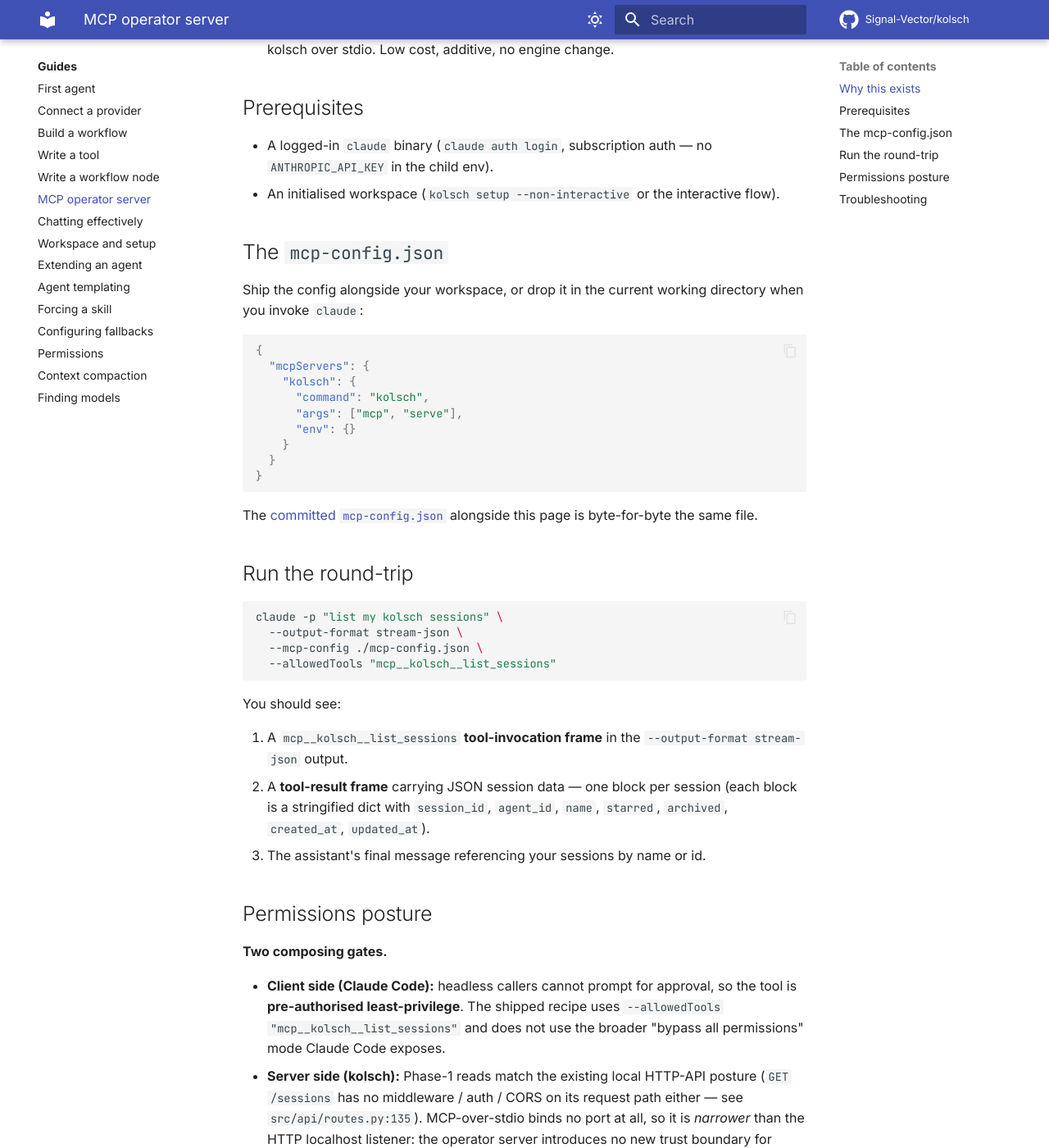
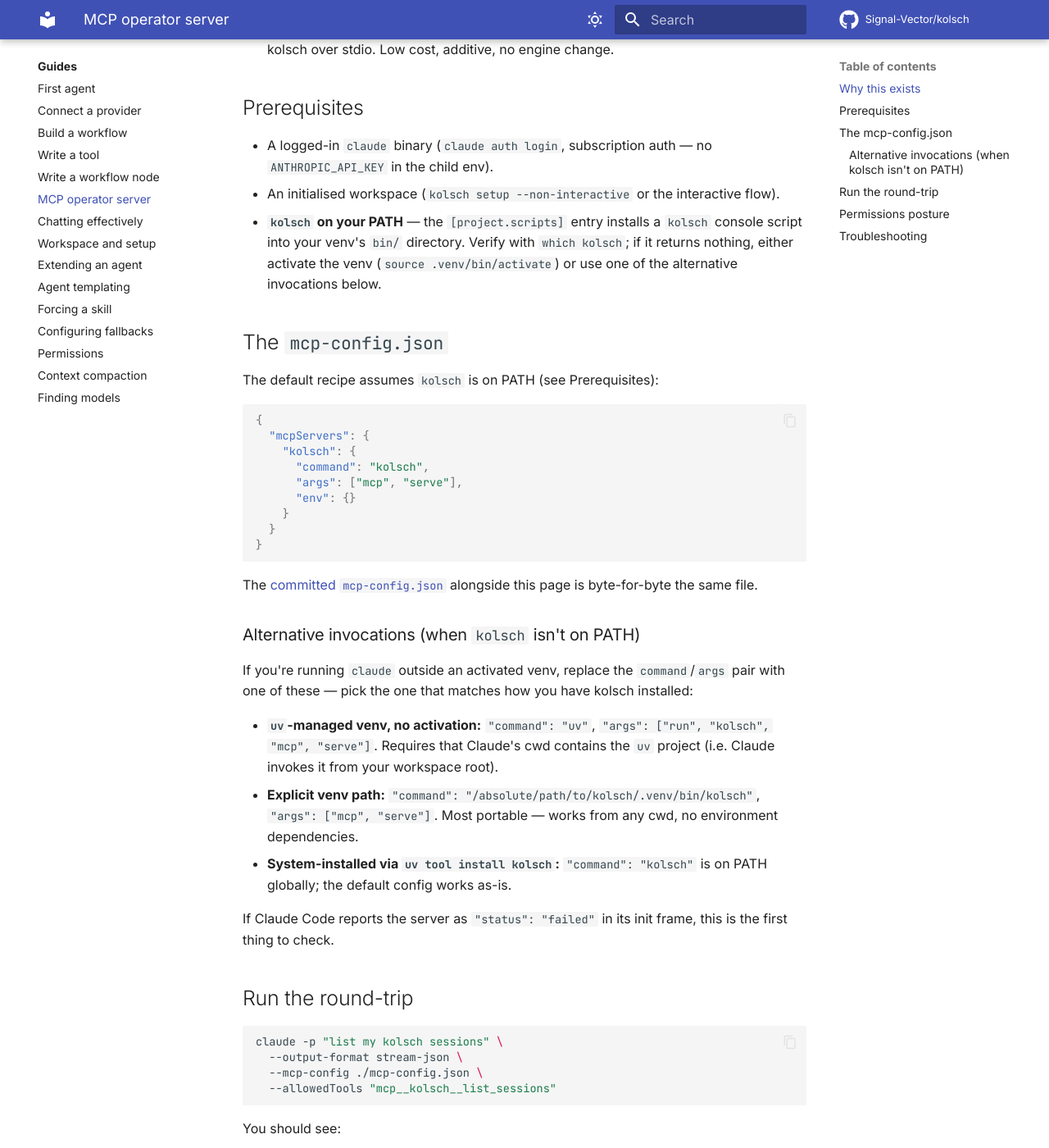
Before and after one commit to Signal-Vector/kolsch, an MkDocs documentation site: the page built from docs/how-to/mcp-operator-server.md, in a window 1280 px wide and 1400 px high, scrolled down 659 px. Shown: the whole window at 82% size. Built offline with MkDocs 1.6.1 and Material for MkDocs 9.7.7, drawn with Linux system fonts in a browser that asks for light colours; comment, search, counter and statistics services are not loaded; some of the changed text lies outside the part shown.

Commit message:
docs(mcp): spec-105 minor follow-ups — PATH prerequisite + alternative invocations + rename-rationale docstring reword
Two minor items surfaced during the 3-reviewer round on `8bfb48b`
(spec-105 Phase 1):

1. **Reviewer 3 (delivery) — recipe drift / PATH assumption.** The
   shipped `docs/how-to/mcp-config.json` uses `"command": "kolsch"`,
   which assumes the console script is on PATH. Verified in the
   author's environment: `which kolsch` returned nothing (venv not
   activated); Claude Code's init frame showed `{"name":"kolsch",
   "status":"failed"}` as a result. Added:
     - A Prerequisites bullet explaining the PATH requirement +
       pointing at `source .venv/bin/activate` as the common fix.
     - An "Alternative invocations" subsection covering three concrete
       recipes: (a) `uv run kolsch mcp serve` for uv-managed venvs
       without activation, (b) `/absolute/path/to/.venv/bin/kolsch`
       for maximum portability, (c) `uv tool install kolsch` for
       system-wide install where the default config works as-is.
     - A new Troubleshooting entry keyed on the exact
       `{"status":"failed"}` symptom, with `which kolsch` +
       `kolsch mcp serve </dev/null` as the diagnostic recipe.
   The default `mcp-config.json` is unchanged (kept simple for the
   common case); the doc now teaches the alternatives.

2. **Reviewer 2 (architecture) — rename-rationale docstring
   inversion.** The `src/mcp_server/__init__.py` docstring claimed
   `src/mcp/` would "shadow" the SDK, but Python's import machinery
   actually resolves the SDK first (`site-packages/` precedes `src/`
   on sys.path). The real risks with a `src/mcp/` name are (a)
   intra-package imports — `import mcp.views` inside `src/mcp/server.
   py` intending to reach a sibling would silently resolve to the SDK
   (whose `views` submodule doesn't exist), and (b) two `mcp`s in the
   same repo hurts readability. Reworded the docstring to name both
   risks accurately and note the shadow-doesn't-happen point
   explicitly so a future reader doesn't try to "undo" the rename on
   the mistaken belief that shadowing was the concern.

No code / test changes; ruff format + mypy --strict clean on the two
modified files. Reviewer 3's "Test 5 stdout guard mechanism is
close to tautological" note left alone per their own "OK given Test 7
exists" — the real proof lives in the e2e round-trip, not the unit
mechanism assertion.

````diff
--- a/docs/how-to/mcp-operator-server.md
+++ b/docs/how-to/mcp-operator-server.md
@@ -29,11 +29,15 @@
   — no `ANTHROPIC_API_KEY` in the child env).
 - An initialised workspace (`kolsch setup --non-interactive` or the
   interactive flow).
+- **`kolsch` on your PATH** — the `[project.scripts]` entry installs a
+  `kolsch` console script into your venv's `bin/` directory. Verify
+  with `which kolsch`; if it returns nothing, either activate the venv
+  (`source .venv/bin/activate`) or use one of the alternative
+  invocations below.
 
 ## The `mcp-config.json`
 
-Ship the config alongside your workspace, or drop it in the current
-working directory when you invoke `claude`:
+The default recipe assumes `kolsch` is on PATH (see Prerequisites):
 
 ```json
 {
@@ -50,6 +54,25 @@
 The [committed
 `mcp-config.json`](mcp-config.json){:target="_blank"} alongside this
 page is byte-for-byte the same file.
+
+### Alternative invocations (when `kolsch` isn't on PATH)
+
+If you're running `claude` outside an activated venv, replace the
+`command`/`args` pair with one of these — pick the one that matches
+how you have kolsch installed:
+
+- **`uv`-managed venv, no activation:** `"command": "uv"`, `"args":
+  ["run", "kolsch", "mcp", "serve"]`. Requires that Claude's cwd
+  contains the `uv` project (i.e. Claude invokes it from your
+  workspace root).
+- **Explicit venv path:** `"command": "/absolute/path/to/kolsch/.venv/bin/kolsch"`,
+  `"args": ["mcp", "serve"]`. Most portable — works from any cwd, no
+  environment dependencies.
+- **System-installed via `uv tool install kolsch`:** `"command":
+  "kolsch"` is on PATH globally; the default config works as-is.
+
+If Claude Code reports the server as `"status": "failed"` in its init
+frame, this is the first thing to check.
 
 ## Run the round-trip
 
@@ -145,6 +168,14 @@
 would still trip Claude Code before the server ever runs. Validate
 the config with `jq .` first.
 
+**`"mcpServers":[{"name":"kolsch","status":"failed"}]` in the init
+frame.** Claude Code couldn't spawn the server — almost always a
+PATH / command resolution issue. Check that `which kolsch` returns a
+path (activate the venv or use one of the "Alternative invocations"
+recipes above). Run `kolsch mcp serve </dev/null` directly in a shell
+to confirm the binary is invocable at all; you should get a stdio
+server that reads nothing and exits cleanly.
+
 **"claude: no subscription auth found."** Run `claude auth login`
 against your Pro/Max subscription. Do NOT set `ANTHROPIC_API_KEY` in
 the child env — the CLI treats an API key as a distinct auth path
````
Also changed, not shown: src/mcp_server/__init__.py (+11 -4 lines).
